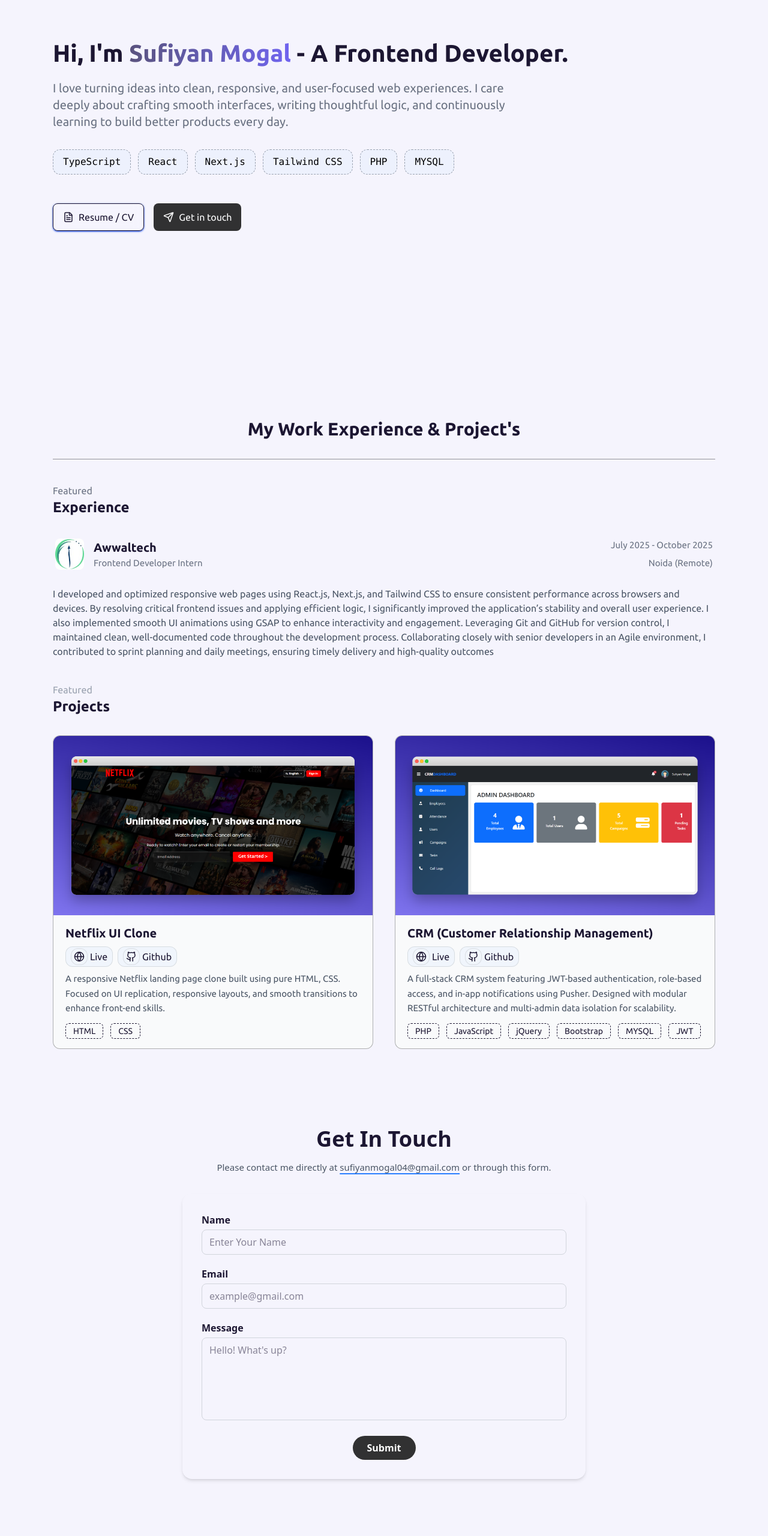
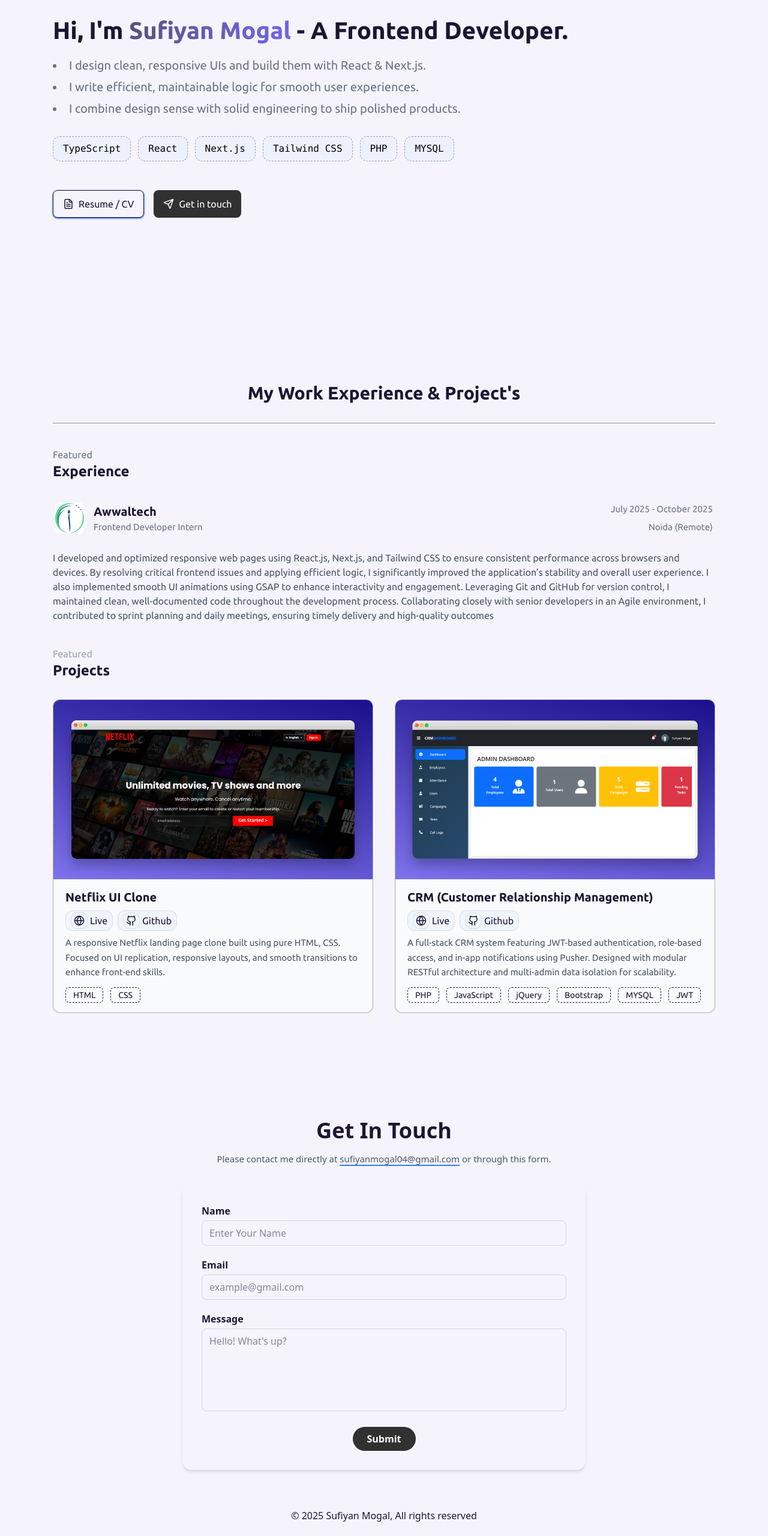
Before and after one commit to SufiyanMogal07/personal-portfolio, a Next.js app: page / in a window 1280 px wide. Shown: the part 200-2761 px from the top of the page at 60% size. Built offline with nearby package versions, Linux system fonts and the light colour scheme; no server answers.

Commit message:
updated code and added resume

```diff
--- a/app/globals.css
+++ b/app/globals.css
@@ -54,6 +54,11 @@ body {
   }
 
   .container-responsive {
-    @apply max-w-full md:px-15 lg:px-8 xl:px-2 md:max-w-3xl lg:max-w-4xl xl:max-w-6xl mx-auto;
+    @apply max-w-full md:px-10 lg:px-8 xl:px-2 md:max-w-full lg:max-w-4xl xl:max-w-6xl mx-auto;
+  }
+
+  /* utility */
+  .social-badge {
+    @apply inline-flex items-center gap-x-1.5 bg-blue-100/10 px-3 py-2.5 rounded-md;
   }
 }
--- a/components/layout/Footer.tsx
+++ b/components/layout/Footer.tsx
@@ -2,7 +2,7 @@ import React from 'react'
 
 const Footer = () => {
   return (
-    <footer className=' pb-2 flex justify-center items-end h-10'>
+    <footer className='py-2 flex justify-center items-end h-10'>
         <span>&copy; {new Date().getFullYear()} Sufiyan Mogal, All rights reserved</span>
     </footer>
   )
--- a/components/sections/Contact.tsx
+++ b/components/sections/Contact.tsx
@@ -48,9 +48,9 @@ export const Contact = () => {
   return (
     <section
       id="contact"
-      className="flex flex-col items-center justify-center min-h-screen px-2 lg:px-8 pt-26 pb-14"
+      className="flex flex-col items-center justify-center w-full h-auto md:py-14 pb-20"
     >
-      <div className="w-full max-w-2xl">
+      <div className="w-full max-w-2xl pt-10">
         <h1 className="text-center text-4xl font-bold mb-4">Get In Touch</h1>
         <p className="text-center text-gray-600 dark:text-gray-300 text-[15px] mb-8">
           Please contact me directly at{" "}
@@ -65,7 +65,7 @@ export const Contact = () => {
 
         <form
           onSubmit={handleSubmit}
-          className="rounded-2xl shadow-md p-6 sm:p-8 flex flex-col gap-5"
+          className="rounded-2xl shadow-md dark:shadow-gray-100/10 p-6 sm:p-8 flex flex-col gap-5"
         >
           <div>
             <label htmlFor="name" className="font-semibold block mb-1">
--- a/components/sections/HomePage.tsx
+++ b/components/sections/HomePage.tsx
@@ -13,7 +13,7 @@ const HomePage = () => {
   return (
     <div
       id="home"
-      className="mx-auto min-h-[calc(100vh-100px)] w-full flex flex-col justify-center gap-y-4 md:gap-y-6 text-left font-ubuntu"
+      className="w-full h-[80vh] max-h-[900px] mx-auto flex flex-col justify-center gap-y-4 md:gap-y-6 text-left font-ubuntu"
     >
       <h1 className="text-3xl lg:text-4xl xl:text-[40px] font-bold leading-10">
         Hi, I{"'"}m{" "}
@@ -23,12 +23,20 @@ const HomePage = () => {
         <span> - A Frontend Developer.</span>
       </h1>
 
-      <p className="text-[17px] lg:text-[20px] leading-7 text-gray-500 dark:text-gray-400 max-w-3xl">
-        I love turning ideas into clean, responsive, and user-focused web
-        experiences. I care deeply about crafting smooth interfaces, writing
-        thoughtful logic, and continuously learning to build better products
-        every day.
-      </p>
+      <div className="text-[17px] lg:text-[20px] leading-7 text-gray-500 dark:text-gray-400 ">
+        <ul className="list-disc list-inside space-y-1 lg:space-y-2">
+          <li>
+            I design clean, responsive UIs and build them with React & Next.js.
+          </li>
+          <li>
+            I write efficient, maintainable logic for smooth user experiences.
+          </li>
+          <li>
+            I combine design sense with solid engineering to ship polished
+            products.
+          </li>
+        </ul>
+      </div>
 
       <div className="mt-2 flex flex-wrap justify-start gap-3 text-sm md:text-base">
         {["TypeScript", "React", "Next.js", "Tailwind CSS", "PHP", "MYSQL"].map(
@@ -43,11 +51,14 @@ const HomePage = () => {
         )}
       </div>
 
-      <div className="mt-6 flex justify-start gap-x-4">
+      <div className="mt-3 md:mt-6 flex flex-col lg:flex-row justify-start items-start lg:items-center gap-6">
+        <div className="flex gap-x-4">
+          <a target="_blank" href="/resume/sufiyan-mogal-resume.pdf" rel="noopener noreferrer">
             <button className="border dark:border-gray-100/20 dark:hover:bg-black/10 backdrop-blur-sm hover:shadow-md shadow-sm shadow-blue-700 px-4 py-2.5 rounded-lg flex items-center transition-all duration-300 text-base">
               <FileText className="mr-2" size={18} />
               Resume / CV
             </button>
+          </a>
           <button
             onClick={() => scrollToSection("#contact")}
             className="bg-black/80 hover:bg-black/70 text-white dark:bg-gray-100 dark:hover:bg-gray-200 dark:text-black border-gray-100/30 px-4 py-2.5 rounded-lg flex items-center text-base"
@@ -56,6 +67,12 @@ const HomePage = () => {
             Get in touch
           </button>
         </div>
+        {/* <div className="space-x-4 flex gap-x-3">
+          <a className="social-badge" href=""><Github size={18}/> Github</a>
+          <a className="inline-flex items-center gap-x-1.5 bg-black px-3 py-2.5 rounded-md" href=""><Linkedin size={18}/> LinkedIn</a>
+          <a className="inline-flex items-center gap-x-1.5 bg-black px-3 py-2.5 rounded-md" href=""><Twitter size={18}/> Twitter</a>
+        </div> */}
+      </div>
     </div>
   );
 };
--- a/components/sections/Work.tsx
+++ b/components/sections/Work.tsx
@@ -5,7 +5,7 @@ export const Work = () => {
   return (
     <section
       id="work"
-      className="pt-14 md:pt-20 min-h-screen w-full font-ubuntu"
+      className="py-14 md:py-20 min-h-fit w-full font-ubuntu"
     >
       <h2 className="text-3xl text-center font-bold pt-10 pb-8 border-b border-black/40 dark:border-gray-100/20">
         My Work Experience & Project{"'"}s
```
Also changed, not shown: 1 other file (tests, documents, lock files or other folders). Lines whose indentation alone changed are shown as unchanged.
